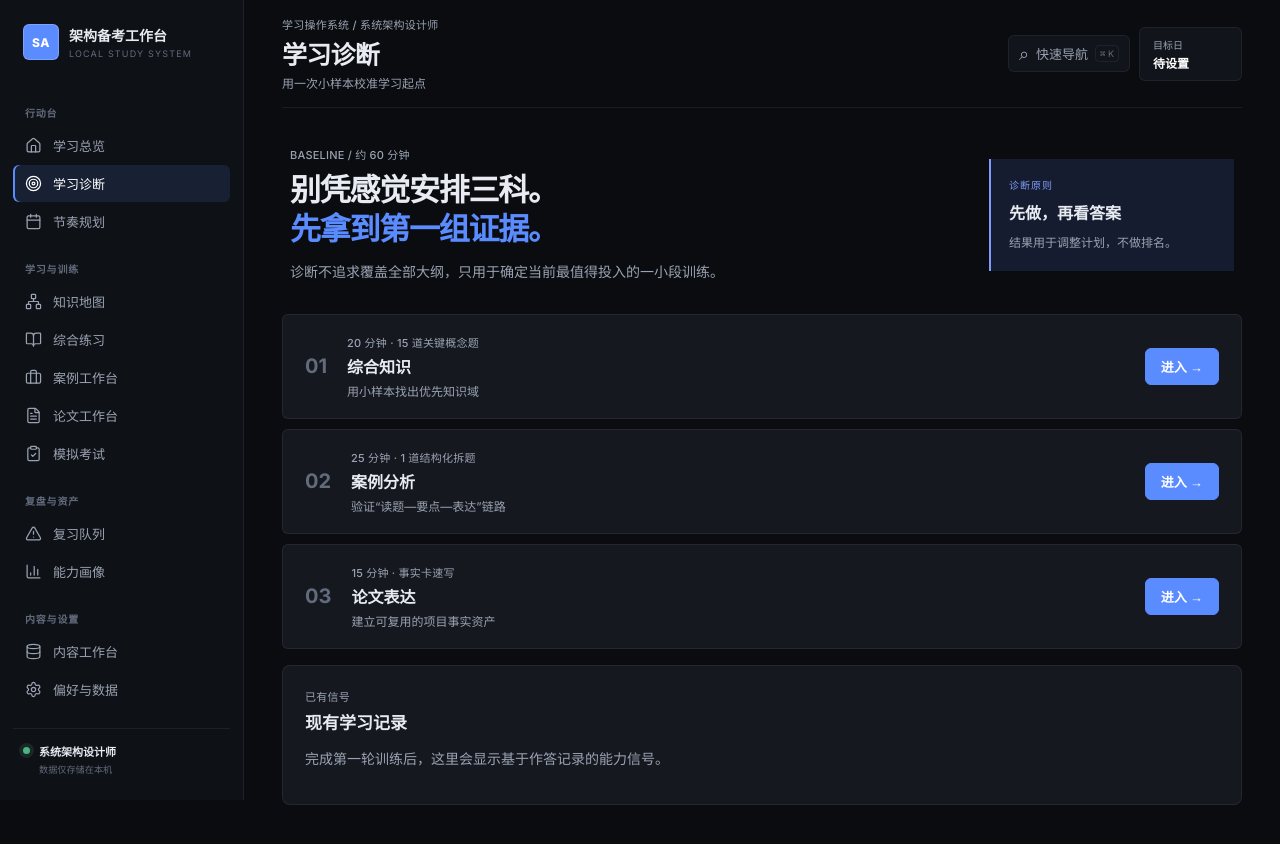
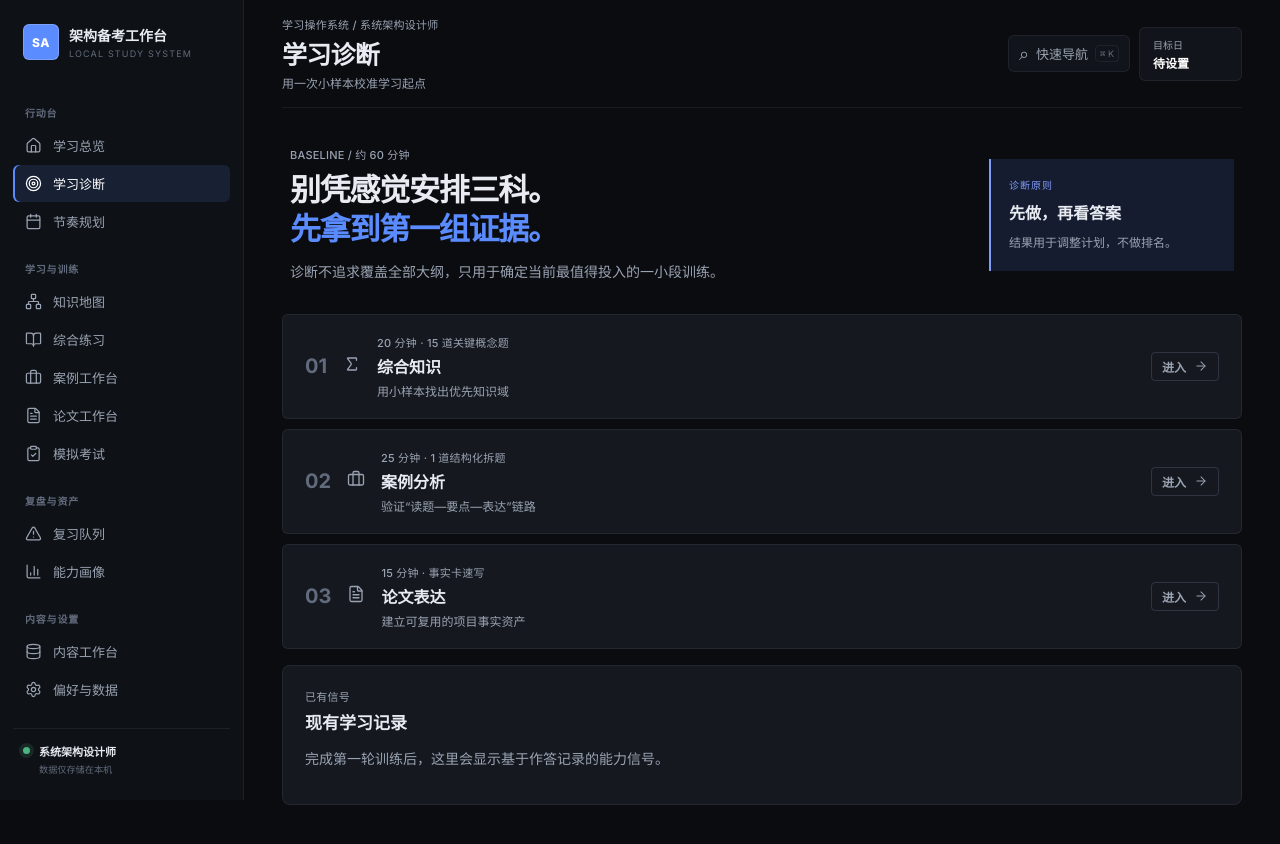
Before and after one commit to YangCazz/CazzExam, a Vue app in the folder frontend/: page /diagnostic in a window 1280 px wide. Shown: the top 844 px of the page. Built offline with nearby package versions, Linux system fonts and the light colour scheme; no server answers.

Commit message:
design: DiagnosticView 打磨——轨道卡加 lucide 前置图标,进入按钮统一 BaseButton(ghost+尾部箭头),图标用中性色;跑通 build
Co-Authored-By: Claude <noreply@anthropic.com>

```diff
--- a/frontend/src/views/DiagnosticView.vue
+++ b/frontend/src/views/DiagnosticView.vue
@@ -2,17 +2,27 @@
 import { onMounted, ref } from 'vue';
 import { useRouter } from 'vue-router';
 import { http } from '../api/client';
+import BaseButton from '../components/base/BaseButton.vue';
+import Icon from '../components/Icon.vue';
 const router = useRouter(); const risks = ref([]); const started = ref(false);
 const tracks = [
-  ['综合知识', '20 分钟 · 15 道关键概念题', '用小样本找出优先知识域', '/practice'],
-  ['案例分析', '25 分钟 · 1 道结构化拆题', '验证“读题—要点—表达”链路', '/case'],
-  ['论文表达', '15 分钟 · 事实卡速写', '建立可复用的项目事实资产', '/essay'],
+  ['综合知识', 'sigma', '20 分钟 · 15 道关键概念题', '用小样本找出优先知识域', '/practice'],
+  ['案例分析', 'case', '25 分钟 · 1 道结构化拆题', '验证“读题—要点—表达”链路', '/case'],
+  ['论文表达', 'essay', '15 分钟 · 事实卡速写', '建立可复用的项目事实资产', '/essay'],
 ];
 onMounted(async () => { try { risks.value = (await http.get('/learning/dashboard')).risks; } catch (_) {} });
 function enter(path) { started.value = true; router.push(path); }
 </script>
 <template>
   <section class="diagnostic-intro"><div><p class="eyebrow">BASELINE / 约 60 分钟</p><h2>别凭感觉安排三科。<br><em>先拿到第一组证据。</em></h2><p>诊断不追求覆盖全部大纲，只用于确定当前最值得投入的一小段训练。</p></div><div class="diagnostic-rule"><span>诊断原则</span><b>先做，再看答案</b><p>结果用于调整计划，不做排名。</p></div></section>
-  <section class="track-list"><article v-for="([title, time, desc, path], i) in tracks" :key="title" class="diagnostic-track"><span>0{{ i + 1 }}</span><div><p class="eyebrow">{{ time }}</p><h3>{{ title }}</h3><p>{{ desc }}</p></div><button @click="enter(path)">{{ started ? '继续' : '进入' }} →</button></article></section>
+  <section class="track-list"><article v-for="([title, ic, time, desc, path], i) in tracks" :key="title" class="diagnostic-track"><span class="track-no">0{{ i + 1 }}</span><span class="track-ico"><Icon :name="ic" :size="18" /></span><div class="track-body"><p class="eyebrow">{{ time }}</p><h3>{{ title }}</h3><p>{{ desc }}</p></div><BaseButton variant="ghost" size="sm" @click="enter(path)">{{ started ? '继续' : '进入' }}<Icon name="arrow-right" :size="14" /></BaseButton></article></section>
   <section class="panel diagnostic-evidence"><div><p class="eyebrow">已有信号</p><h2>现有学习记录</h2></div><div v-if="risks.length" class="evidence-grid"><div v-for="r in risks" :key="r.subject"><b>{{ r.name }}</b><span>{{ r.level }}</span><p>{{ r.evidence }}</p></div></div><p v-else class="muted">完成第一轮训练后，这里会显示基于作答记录的能力信号。</p></section>
 </template>
+
+<style scoped>
+/* 轨道号尽量低调，靠侧编号定位；图标用中性色，避免把唯一的蓝花在三个图标上 */
+.diagnostic-track { gap: 16px; }
+.diagnostic-track .track-ico { flex: none; color: var(--text-muted); }
+.diagnostic-track .track-ico :deep(svg) { display: block; }
+.track-body p:not(.eyebrow) { max-width: 46ch; }
+</style>
```
